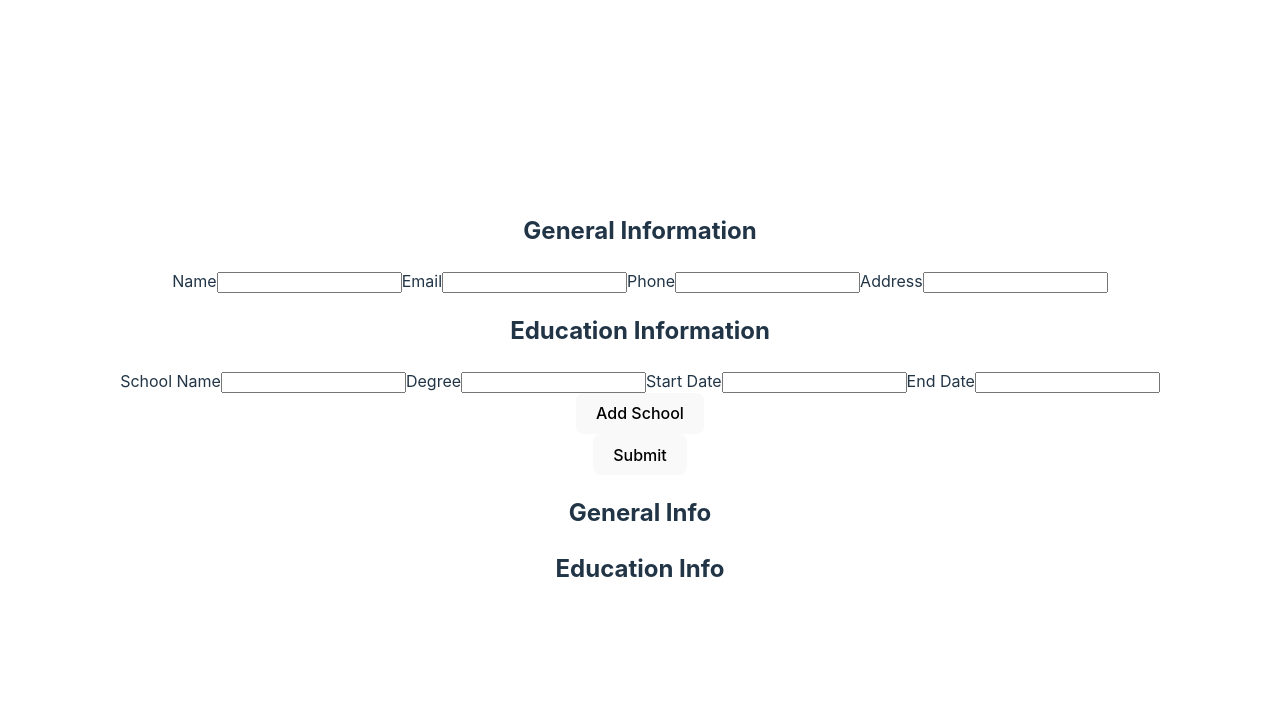
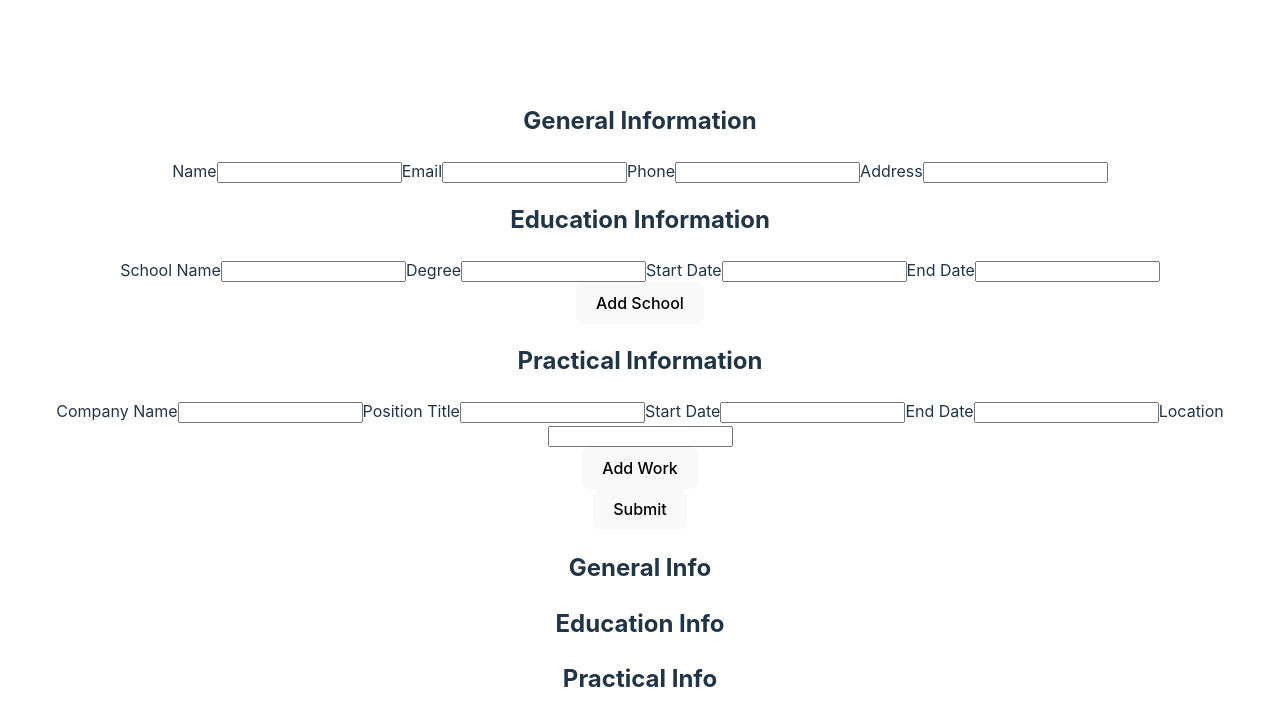
Before and after one commit to fau446/cv-application, a React (Vite) app: page / in a window 1280 px wide. Shown: the top 726 px of the page. Built offline with nearby package versions, Linux system fonts and the light colour scheme.

Commit message:
Add Practical Info edit section and display

```diff
--- a/src/App.jsx
+++ b/src/App.jsx
@@ -22,12 +22,24 @@ function App() {
     },
   ]);
 
+  const [practicalInfo, setPracticalInfo] = useState([
+    {
+      company: "",
+      position: "",
+      startDate: "",
+      endDate: "",
+      location: "",
+      uniqueId: uuidv4(),
+    },
+  ]);
+
   let name = generalInfo.name;
   let email = generalInfo.email;
   let phone = generalInfo.phone;
   let address = generalInfo.address;
 
   let newEducationInfo = educationInfo;
+  let newPracticalInfo = practicalInfo;
 
   function handleChange(e) {
     switch (
@@ -50,8 +62,6 @@ function App() {
     // for EducationSection
     for (let i = 0; i < newEducationInfo.length; i++) {
       if (e.target.dataset.id === newEducationInfo[i].uniqueId) {
-        // console.log("Same ID!");
-        // console.log(e.target.name);
         switch (e.target.name) {
           case "school":
             newEducationInfo[i].schoolName = e.target.value;
@@ -70,7 +80,29 @@ function App() {
       }
     }
 
-    // setEducationInfo(newEducationInfo);
+    // for PracticalSection
+    for (let i = 0; i < newPracticalInfo.length; i++) {
+      if (e.target.dataset.id === newPracticalInfo[i].uniqueId) {
+        switch (e.target.name) {
+          case "company":
+            newPracticalInfo[i].company = e.target.value;
+            break;
+          case "position":
+            newPracticalInfo[i].position = e.target.value;
+            break;
+          case "start-date-practical":
+            newPracticalInfo[i].startDate = e.target.value;
+            break;
+          case "end-date-practical":
+            newPracticalInfo[i].endDate = e.target.value;
+            break;
+          case "location":
+            newPracticalInfo[i].location = e.target.value;
+            break;
+        }
+        break;
+      }
+    }
 
     e.preventDefault();
   }
@@ -85,6 +117,7 @@ function App() {
     });
 
     setEducationInfo(newEducationInfo);
+    setPracticalInfo(newPracticalInfo);
   }
 
   function addEducation() {
@@ -96,11 +129,19 @@ function App() {
       uniqueId: uuidv4(),
     };
     newEducationInfo = [...educationInfo, newItem];
-    console.log("Tets");
-    console.log(newEducationInfo);
     setEducationInfo(newEducationInfo);
-    // console.log(educationInfo[0]);
-    // console.log(educationInfo[1]);
+  }
+
+  function addPractical() {
+    const newItem = {
+      company: "",
+      position: "",
+      startDate: "",
+      endDate: "",
+      uniqueId: uuidv4(),
+    };
+    newPracticalInfo = [...practicalInfo, newItem];
+    setPracticalInfo(newPracticalInfo);
   }
 
   return (
@@ -109,9 +150,15 @@ function App() {
         onChange={handleChange}
         onSubmit={submitForm}
         addEducation={addEducation}
+        addPractical={addPractical}
         educationInfo={educationInfo}
+        practicalInfo={practicalInfo}
       />
-      <CV generalInfo={generalInfo} educationInfo={educationInfo} />
+      <CV
+        generalInfo={generalInfo}
+        educationInfo={educationInfo}
+        practicalInfo={practicalInfo}
+      />
     </>
   );
 }
--- a/src/components/CV.jsx
+++ b/src/components/CV.jsx
@@ -1,4 +1,4 @@
-function CV({ generalInfo, educationInfo }) {
+function CV({ generalInfo, educationInfo, practicalInfo }) {
   return (
     <>
       <div>
@@ -19,6 +19,18 @@ function CV({ generalInfo, educationInfo }) {
           </div>
         ))}
       </div>
+      <div>
+        <h2>Practical Info</h2>
+        {practicalInfo.map((item) => (
+          <div key={item.uniqueId}>
+            <p>{item.company}</p>
+            <p>{item.position}</p>
+            <p>{item.startDate}</p>
+            <p>{item.endDate}</p>
+            <p>{item.location}</p>
+          </div>
+        ))}
+      </div>
     </>
   );
 }
--- a/src/components/CVEditor.jsx
+++ b/src/components/CVEditor.jsx
@@ -1,5 +1,12 @@
 // Should be given a prop by App
-function CVEditor({ onChange, onSubmit, addEducation, educationInfo }) {
+function CVEditor({
+  onChange,
+  onSubmit,
+  addEducation,
+  addPractical,
+  educationInfo,
+  practicalInfo,
+}) {
   return (
     <form onSubmit={onSubmit}>
       <GeneralSection onChange={onChange} />
@@ -7,6 +14,11 @@ function CVEditor({ onChange, onSubmit, addEducation, educationInfo }) {
         onChange={onChange}
         addEducation={addEducation}
         educationInfo={educationInfo}
+      />
+      <PracticalSection
+        onChange={onChange}
+        addPractical={addPractical}
+        practicalInfo={practicalInfo}
       />
 
       <button>Submit</button>
@@ -99,32 +111,64 @@ function EducationSection({ onChange, addEducation, educationInfo }) {
     </div>
   );
 }
-/*
-function PracticalSection() {
+
+function PracticalSection({ onChange, addPractical, practicalInfo }) {
   return (
-    <>
+    <div>
       <h2>Practical Information</h2>
-      <CVField labelName="company" fieldName="Company Name" dataType="text" />
+      <div>
+        {practicalInfo.map((item) => (
+          <div key={item.uniqueId}>
+            <CVField
+              labelName="company"
+              fieldName="Company Name"
+              dataType="text"
+              onChange={onChange}
+              name="company"
+              dataid={item.uniqueId}
+            />
             <CVField
               labelName="position"
               fieldName="Position Title"
               dataType="text"
+              onChange={onChange}
+              name="position"
+              dataid={item.uniqueId}
             />
             <CVField
               labelName="start-date-practical"
               fieldName="Start Date"
-        dataType="date"
+              dataType="text"
+              onChange={onChange}
+              name="start-date-practical"
+              dataid={item.uniqueId}
             />
             <CVField
               labelName="end-date-practical"
               fieldName="End Date"
-        dataType="date"
+              dataType="text"
+              onChange={onChange}
+              name="end-date-practical"
+              dataid={item.uniqueId}
             />
-      <CVField labelName="location" fieldName="Location" dataType="text" />
-    </>
+            <CVField
+              labelName="location"
+              fieldName="Location"
+              dataType="text"
+              onChange={onChange}
+              name="location"
+              dataid={item.uniqueId}
+            />
+          </div>
+        ))}
+      </div>
+      <button type="button" onClick={addPractical}>
+        Add Work
+      </button>
+    </div>
   );
 }
-*/
+
 function CVField({
   labelName,
   fieldName,
```
Lines whose indentation alone changed are shown as unchanged.
